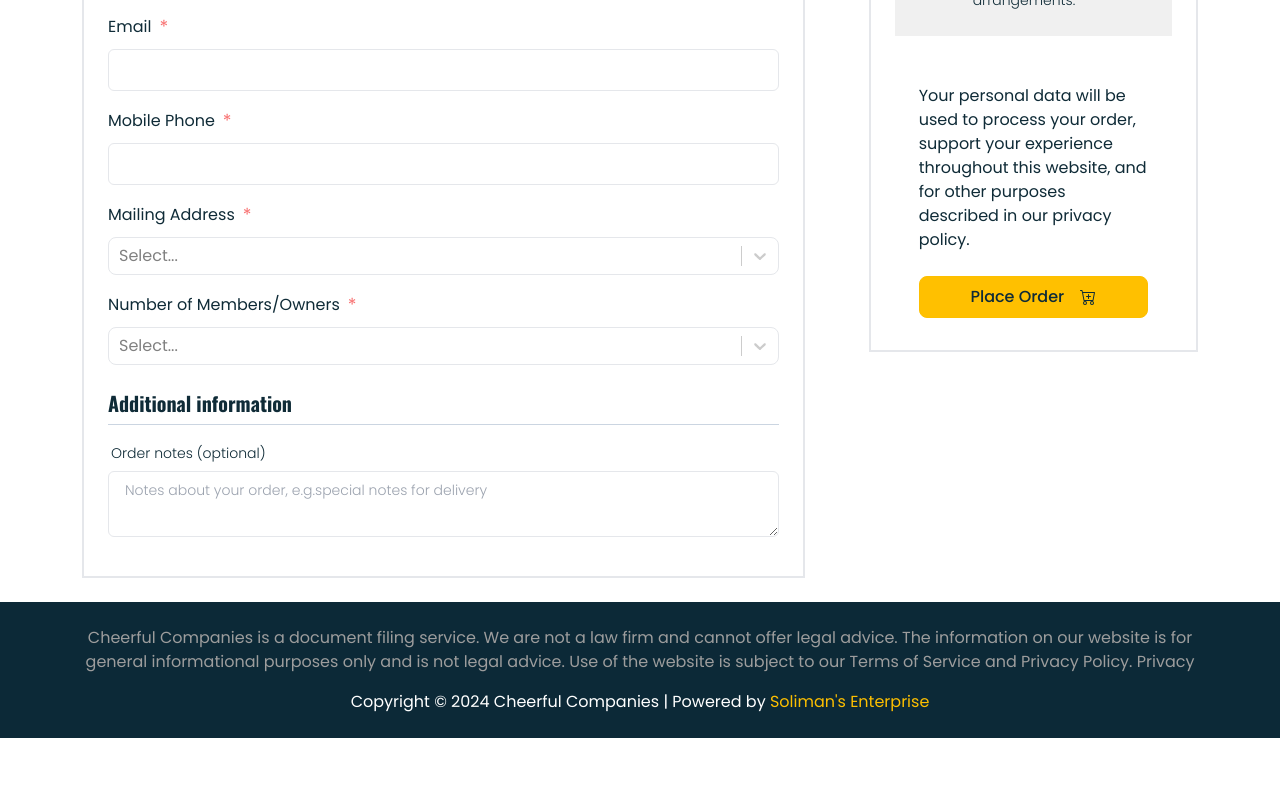
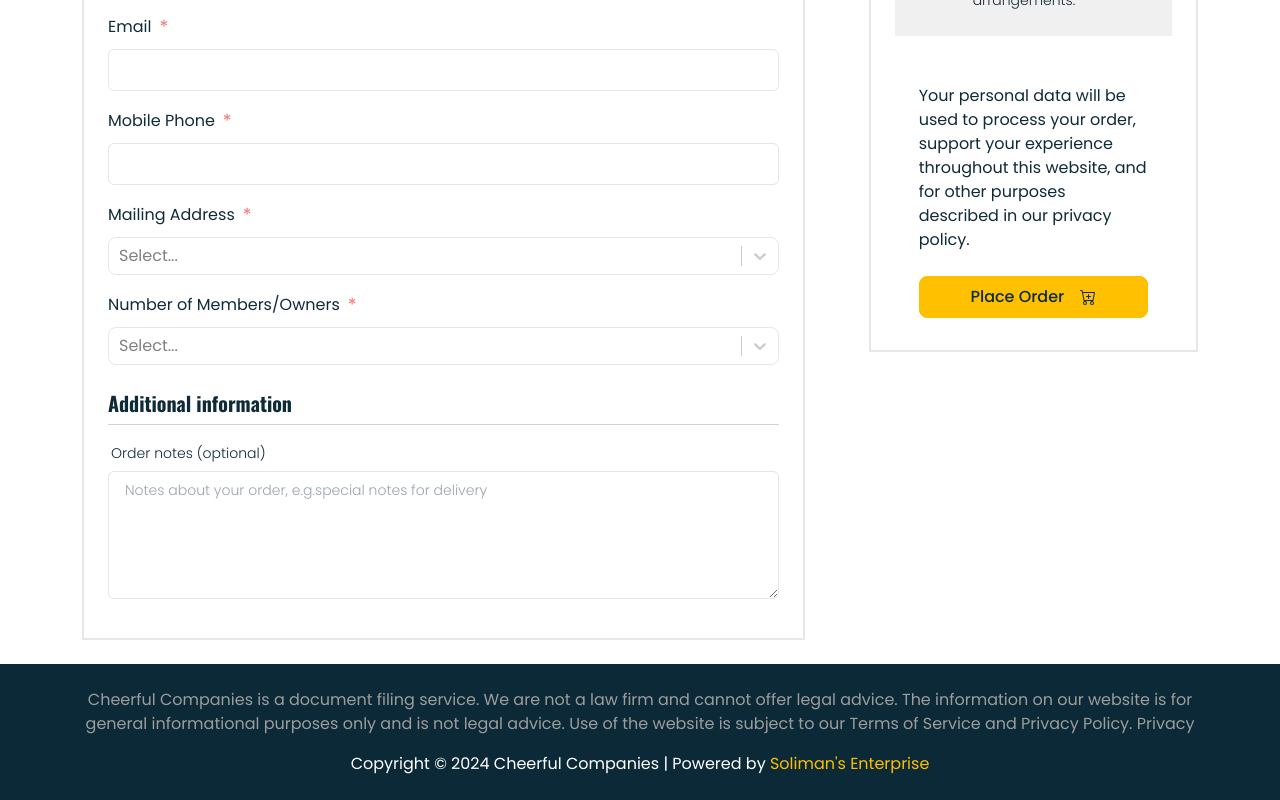
Before and after one commit to MohamedNagy0/Cheerful-Companies, a React (Vite) app: page /checkOut in a window 1280 px wide. Shown: the part 853-1653 px from the top of the page. Before the commit the page ends 1591 px from the top, so only its background shows below. Built offline with nearby package versions, Linux system fonts and the light colour scheme.

Commit message:
change textArea Hight

```diff
--- a/src/pages/CheckOut/OrderForm.jsx
+++ b/src/pages/CheckOut/OrderForm.jsx
@@ -185,7 +185,7 @@ function OrderForm() {
               </label>
               <textarea
                 id="optional"
-                className="primaryInput placeholder:text-sm placeholder:font-light"
+                className="primaryInput placeholder:text-sm placeholder:font-light min-h-32"
                 placeholder="Notes about your order, e.g.special notes for delivery"
               ></textarea>
             </div>
```
